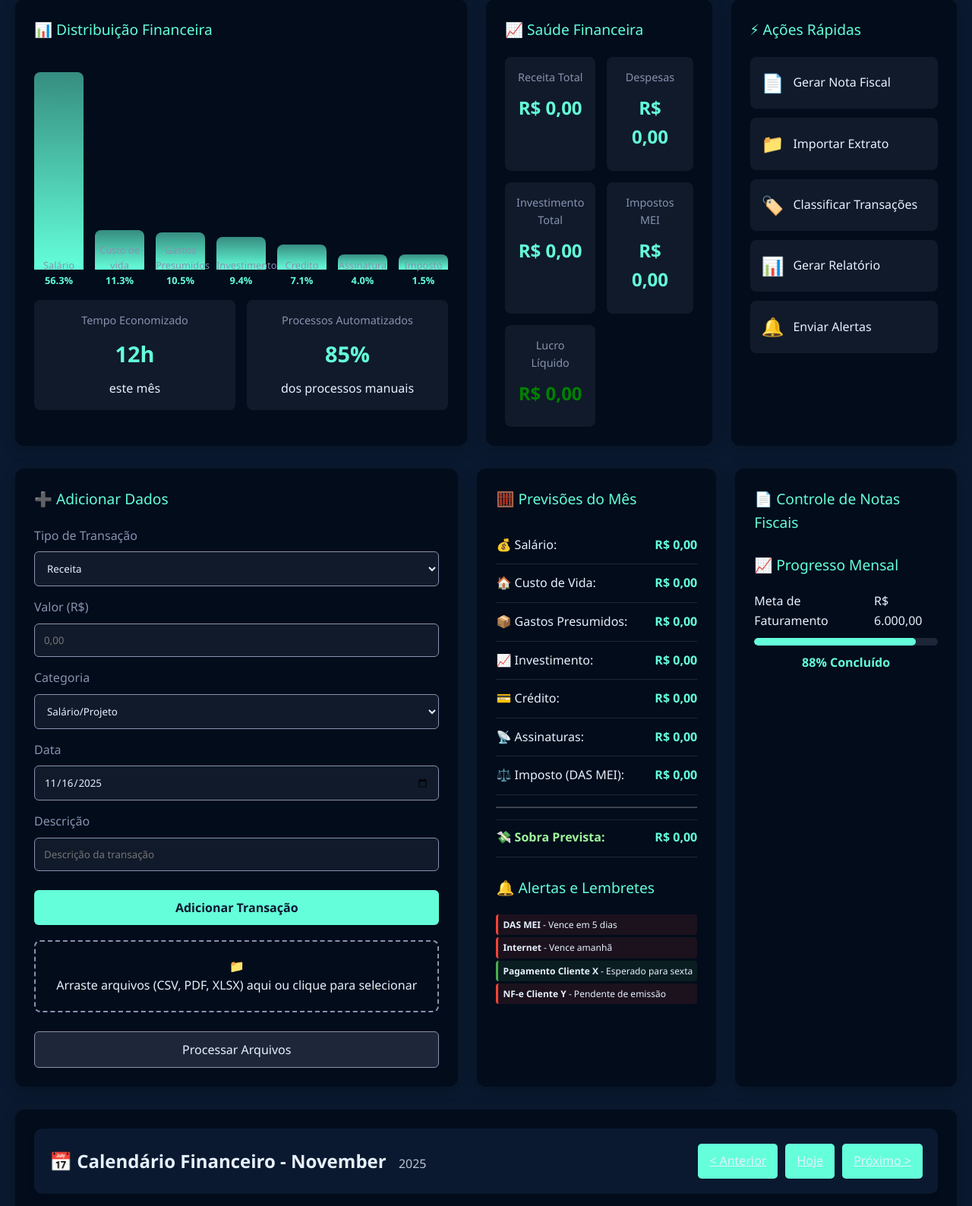
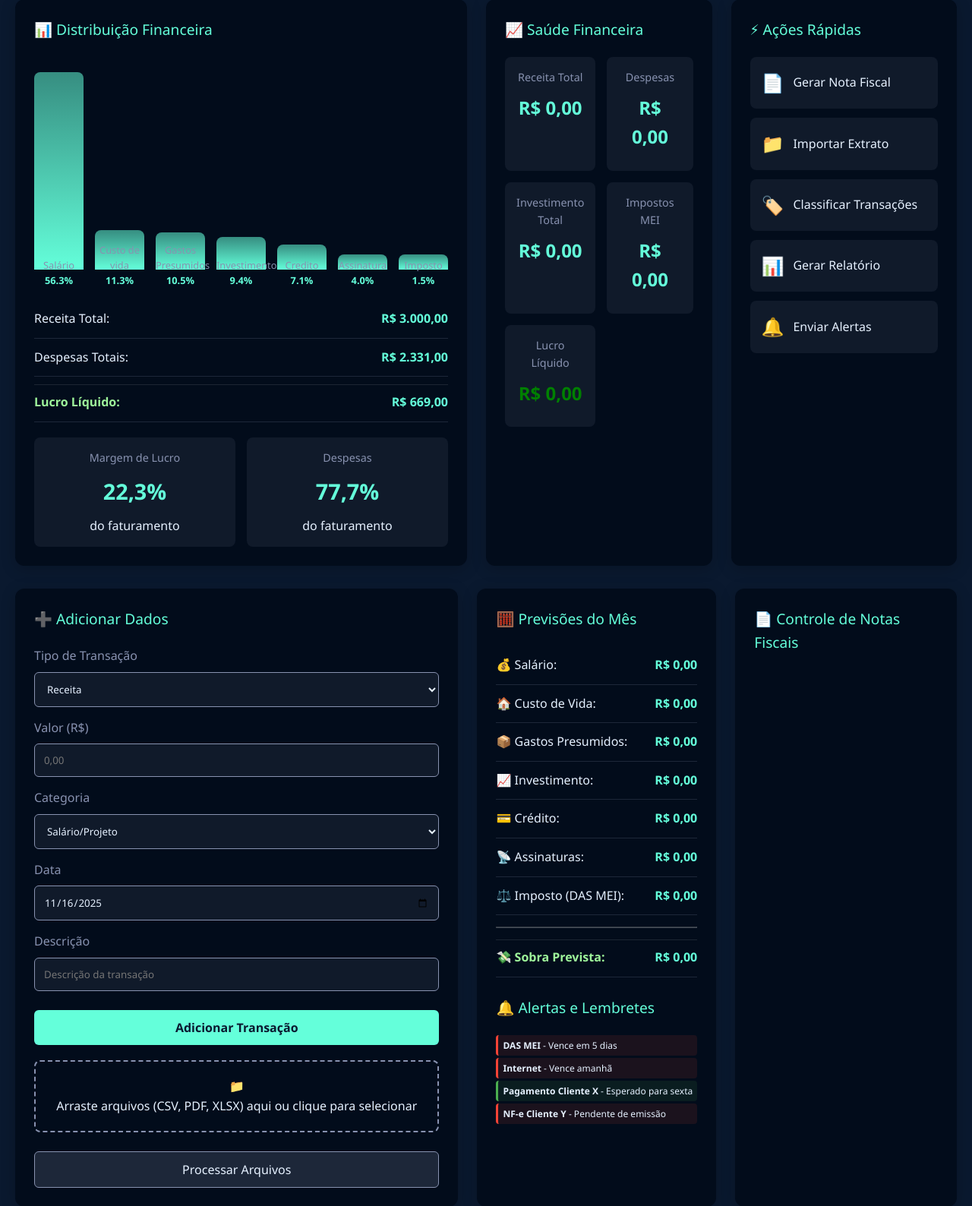
Before and after one commit to Vitor-Gabriel-KR/FinSync, a Flask app: page / in a window 1280 px wide. Shown: the part 118-1706 px from the top of the page at 76% size. Run offline with Flask 3, Linux system fonts and the light colour scheme; data that the repository does not hold is empty; some libraries are stand-ins or nearby versions.

Commit message:
Distribuição Financeira Static

```diff
--- a/static/style.css
+++ b/static/style.css
@@ -106,7 +106,7 @@
 }
 
 /* ===============================
-   📈 GRÁFICOS / BARRAS DE PROGRESSO
+   📈 GRÁFICOS / BARRAS DE PROGRESSO - ATUALIZADO
    =============================== */
 .progress-title {
     margin-top: 25px;
@@ -115,6 +115,7 @@
 .chart-container {
     height: 300px;
     position: relative;
+    margin-bottom: 20px; /* Adicionado espaçamento inferior */
 }
 
 .bar-chart {
@@ -127,11 +128,24 @@
 
 .bar {
     flex: 1;
-    background: linear-gradient(to top, var(--accent), #64ffda88);
     border-radius: 8px 8px 0 0;
     position: relative;
     min-height: 20px;
     transition: all 0.3s;
+    background: linear-gradient(to top, var(--accent), #64ffda88);
+}
+
+/* NOVOS ESTILOS PARA BARRAS ESPECÍFICAS */
+.bar.income {
+    background: linear-gradient(to top, var(--income), rgba(76, 175, 80, 0.5));
+}
+
+.bar.expense {
+    background: linear-gradient(to top, var(--expense), rgba(244, 67, 54, 0.5));
+}
+
+.bar.profit {
+    background: linear-gradient(to top, var(--accent), rgba(100, 255, 218, 0.5));
 }
 
 .bar:hover {
@@ -147,6 +161,18 @@
     text-align: center;
     font-size: 0.8em;
     color: var(--secondary);
+}
+
+/* NOVO: Valor da barra acima dela */
+.bar-value {
+    position: absolute;
+    top: -25px;
+    left: 0;
+    right: 0;
+    text-align: center;
+    font-size: 0.8em;
+    color: var(--light);
+    font-weight: bold;
 }
 
 /* ===============================
@@ -306,6 +332,57 @@
     margin-top: 10px;
     font-weight: 600;
     color: #9ef59b;
+}
+
+/* ===============================
+   📊 RESUMO FINANCEIRO - NOVA SEÇÃO
+   =============================== */
+.financial-summary {
+    margin-top: 20px;
+}
+
+.summary-item {
+    display: flex;
+    justify-content: space-between;
+    padding: 12px 0;
+    border-bottom: 1px solid rgba(136, 146, 176, 0.2);
+}
+
+.summary-value {
+    font-weight: bold;
+    color: var(--accent);
+}
+
+.summary-item.total {
+    border-top: 1px solid rgba(255,255,255,0.1);
+    padding-top: 10px;
+    margin-top: 10px;
+    font-weight: 600;
+    color: #9ef59b;
+}
+
+/* ===============================
+   📊 ESTATÍSTICAS FINANCEIRAS - NOVA SEÇÃO
+   =============================== */
+.financial-stats {
+    display: grid;
+    grid-template-columns: 1fr 1fr;
+    gap: 15px;
+    margin-top: 20px;
+}
+
+.financial-stat {
+    text-align: center;
+    padding: 15px;
+    background: rgba(136, 146, 176, 0.1);
+    border-radius: 8px;
+}
+
+.stat-number {
+    font-size: 1.8em;
+    font-weight: bold;
+    color: var(--accent);
+    margin: 10px 0;
 }
 
 /* ===============================
@@ -922,4 +999,8 @@
         width: 95%;
         padding: 20px;
     }
+
+    .financial-stats {
+        grid-template-columns: 1fr;
+    }
 }
--- a/templates/index.html
+++ b/templates/index.html
@@ -24,22 +24,72 @@
 
         <!-- Main Dashboard Grid -->
         <div class="dashboard-grid">
-            <!-- Chart Section -->
             <div class="card">
                 <div class="card-title">📊 Distribuição Financeira</div>
                 <div class="chart-container">
-                    <div class="bar-chart" id="expenseChart"></div>
+                    <div class="bar-chart" id="expenseChart">
+                        <div class="bar income" style="height: 100%;" data-value="3000.00">
+                            <div class="bar-value">R$ 3.000,00</div>
+                            <div class="bar-label">Receitas</div>
+                        </div>
+
+                        <div class="bar expense" style="height: 20%;" data-value="600.00">
+                            <div class="bar-value">R$ 600,00</div>
+                            <div class="bar-label">Gastos Presumidos</div>
+                        </div>
+
+                        <div class="bar expense" style="height: 18.7%;" data-value="560.00">
+                            <div class="bar-value">R$ 560,00</div>
+                            <div class="bar-label">Investimento</div>
+                        </div>
+
+                        <div class="bar expense" style="height: 12.6%;" data-value="377.00">
+                            <div class="bar-value">R$ 377,00</div>
+                            <div class="bar-label">Sedmo</div>
+                        </div>
+
+                        <div class="bar expense" style="height: 7.1%;" data-value="214.00">
+                            <div class="bar-value">R$ 214,00</div>
+                            <div class="bar-label">Assinaturas</div>
+                        </div>
+
+                        <div class="bar expense" style="height: 2.7%;" data-value="80.00">
+                            <div class="bar-value">R$ 80,00</div>
+                            <div class="bar-label">Outros</div>
+                        </div>
+
+                        <div class="bar profit" style="height: 22.3%;" data-value="669.00">
+                            <div class="bar-value">R$ 669,00</div>
+                            <div class="bar-label">Lucro Líquido</div>
+                        </div>
+                    </div>
                 </div>
-                <div class="automation-stats">
-                    <div class="automation-stat">
-                        <div class="metric-label">Tempo Economizado</div>
-                        <div class="stat-number">12h</div>
-                        <div>este mês</div>
+
+                <div class="financial-summary">
+                    <div class="summary-item">
+                        <span>Receita Total:</span>
+                        <span class="summary-value">R$ 3.000,00</span>
                     </div>
-                    <div class="automation-stat">
-                        <div class="metric-label">Processos Automatizados</div>
-                        <div class="stat-number">85%</div>
-                        <div>dos processos manuais</div>
+                    <div class="summary-item">
+                        <span>Despesas Totais:</span>
+                        <span class="summary-value">R$ 2.331,00</span>
+                    </div>
+                    <div class="summary-item total">
+                        <span>Lucro Líquido:</span>
+                        <span class="summary-value">R$ 669,00</span>
+                    </div>
+                </div>
+
+                <div class="financial-stats">
+                    <div class="financial-stat">
+                        <div class="metric-label">Margem de Lucro</div>
+                        <div class="stat-number">22,3%</div>
+                        <div>do faturamento</div>
+                    </div>
+                    <div class="financial-stat">
+                        <div class="metric-label">Despesas</div>
+                        <div class="stat-number">77,7%</div>
+                        <div>do faturamento</div>
                     </div>
                 </div>
             </div>
@@ -263,18 +313,6 @@
                         </div>
                     {% endfor %}
                 </div>
-
-                <div class="card-title progress-title">📈 Progresso Mensal</div>
-                <div class="progress-section">
-                    <div class="progress-info">
-                        <span>Meta de Faturamento</span>
-                        <span>R$ 6.000,00</span>
-                    </div>
-                    <div class="progress-bar">
-                        <div class="progress-fill" style="width: 88%;"></div>
-                    </div>
-                    <div class="progress-percentage">88% Concluído</div>
-                </div>
             </div>
         </div>
 
```
